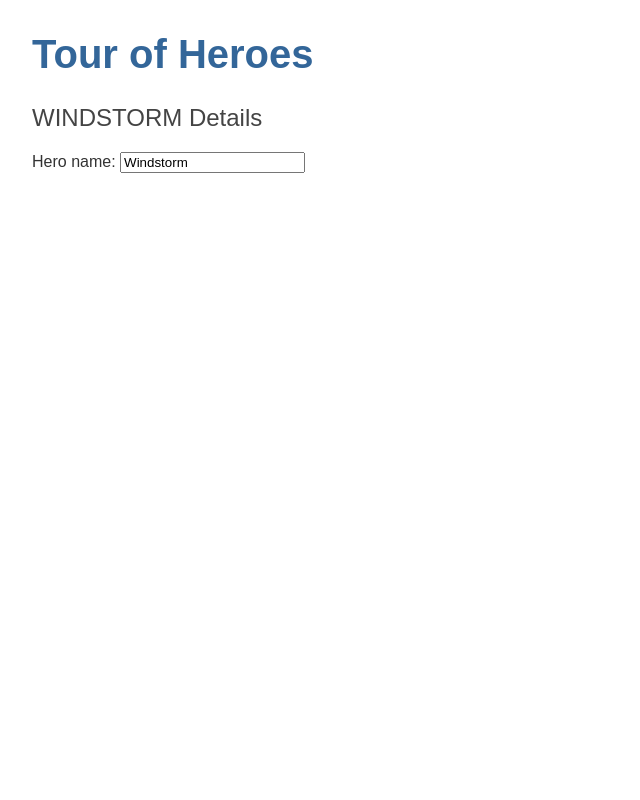
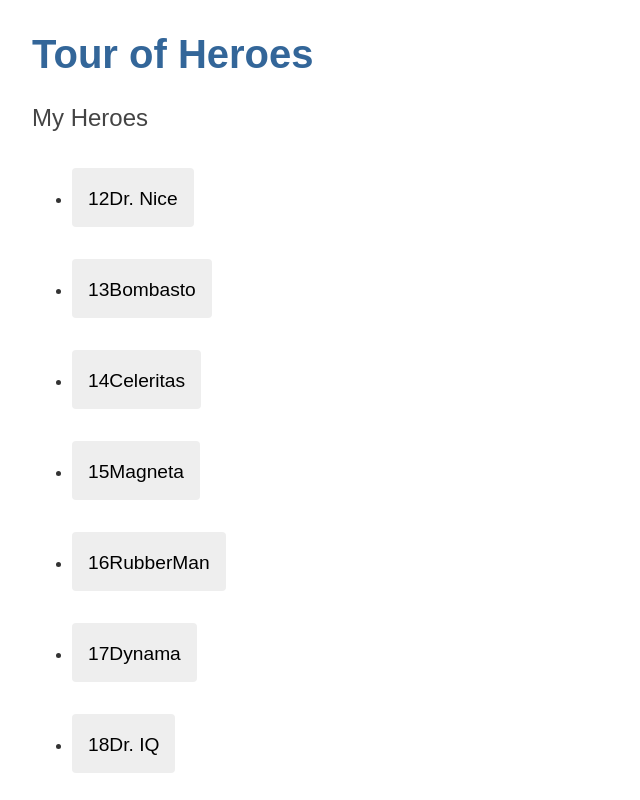
Before and after one commit to KatiaZd/tourOfHeroes, an Angular app: page / in a window 1280 px wide. Shown: the top 800 px of the page, without its empty margins (0-640 px from the left). Built offline with nearby package versions, Linux system fonts and the light colour scheme.

Commit message:
Affichage des héros depuis le mock grâce au *ngFor

```diff
--- a/src/app/heroes/heroes.component.html
+++ b/src/app/heroes/heroes.component.html
@@ -1,6 +1,20 @@
-<h2>{{hero.name | uppercase}} Details</h2>
+<h2>My Heroes</h2>
+<ul class="heroes">
+  <li *ngFor="let hero of heroes">
+    <button [class.selected]="hero === selectedHero" type="button" (click)="onSelect(hero)">
+      <span class="badge">{{hero.id}}</span>
+      <span class="name">{{hero.name}}</span>
+    </button>
+  </li>
+</ul>
 
-<div>
-    <label for="name">Hero name: </label>
-    <input id="name" [(ngModel)]="hero.name" placeholder="name">    <!-- ngModel : pas disponible par défaut. Importer FormsModule dans app.module.ts -->
+<div *ngIf="selectedHero">
+  <h2>{{selectedHero.name | uppercase}} Details</h2>
+  <div>id: {{selectedHero.id}}</div>
+  <div>
+    <label for="hero-name">Hero name: </label>
+
+    <!-- ngModel : pas disponible par défaut. Importer FormsModule dans app.module.ts -->
+    <input id="hero-name" [(ngModel)]="selectedHero.name" placeholder="name">
   </div>
+</div>
--- a/src/app/heroes/heroes.component.ts
+++ b/src/app/heroes/heroes.component.ts
@@ -1,14 +1,21 @@
 import { Component } from '@angular/core';
 import { Hero } from '../hero';
+import { HEROES } from '../mock-heroes';
 
 @Component({
   selector: 'app-heroes',
   templateUrl: './heroes.component.html',
   styleUrls: ['./heroes.component.css']
 })
+
 export class HeroesComponent {
-    hero: Hero = {
-    id: 1,
-    name: 'Windstorm'
-  };
-}
+
+    heroes = HEROES;
+    selectedHero?: Hero;
+
+    // Gestion du clic sur un héro
+    onSelect(hero: Hero): void {
+        this.selectedHero = hero;
+    }
+
+  }
--- /dev/null
+++ b/src/app/mock-heroes.ts
@@ -0,0 +1,13 @@
+import { Hero } from './hero';
+
+export const HEROES: Hero[] = [
+  { id: 12, name: 'Dr. Nice' },
+  { id: 13, name: 'Bombasto' },
+  { id: 14, name: 'Celeritas' },
+  { id: 15, name: 'Magneta' },
+  { id: 16, name: 'RubberMan' },
+  { id: 17, name: 'Dynama' },
+  { id: 18, name: 'Dr. IQ' },
+  { id: 19, name: 'Magma' },
+  { id: 20, name: 'Tornado' }
+];
```
